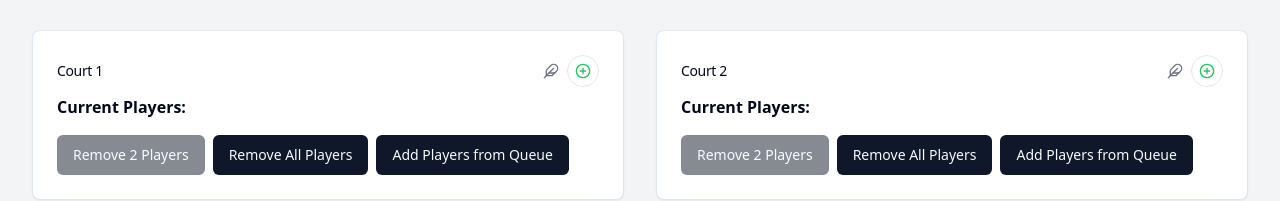
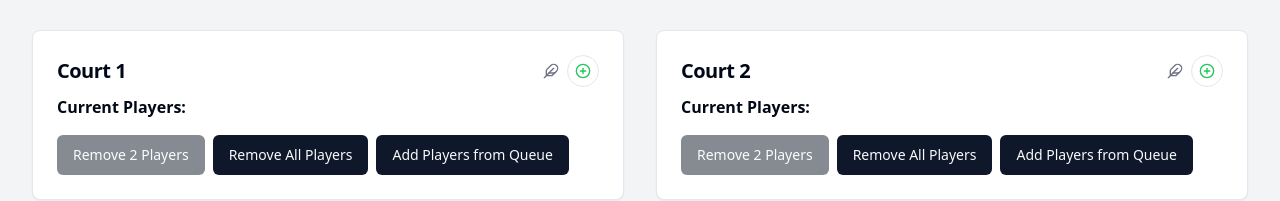
Before and after one commit to taforyou/court-queue-masters, a React (Vite) app: page / in a window 1280 px wide. Shown: the part 194-395 px from the top of the page. Built offline with nearby package versions, Linux system fonts and the light colour scheme.

Commit message:
Increase Court 1 Title Size
Updated the font size of the "Court 1" title for better visibility in the UI.
[skip gpt_engineer]

```diff
--- a/src/pages/Index.jsx
+++ b/src/pages/Index.jsx
@@ -264,7 +264,7 @@ const Index = () => {
         {courts.map((court) => (
           <Card key={court.id}>
             <CardHeader className="flex flex-row items-center justify-between space-y-0 pb-2">
-              <CardTitle className="text-sm font-medium">Court {court.id}</CardTitle>
+              <CardTitle className="text-xl font-semibold">Court {court.id}</CardTitle>
               <div className="flex items-center space-x-2">
                 <Feather className="h-4 w-4 text-gray-500" />
                 <Button
```
